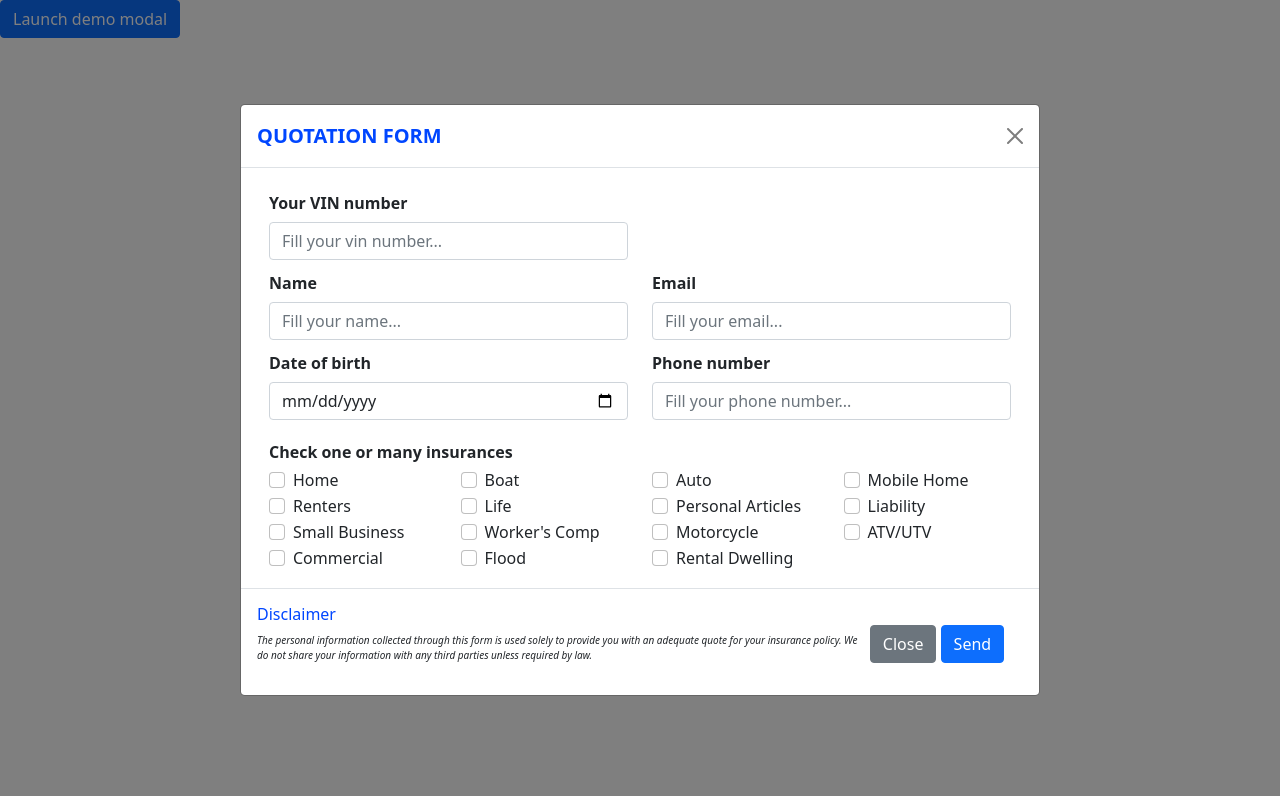
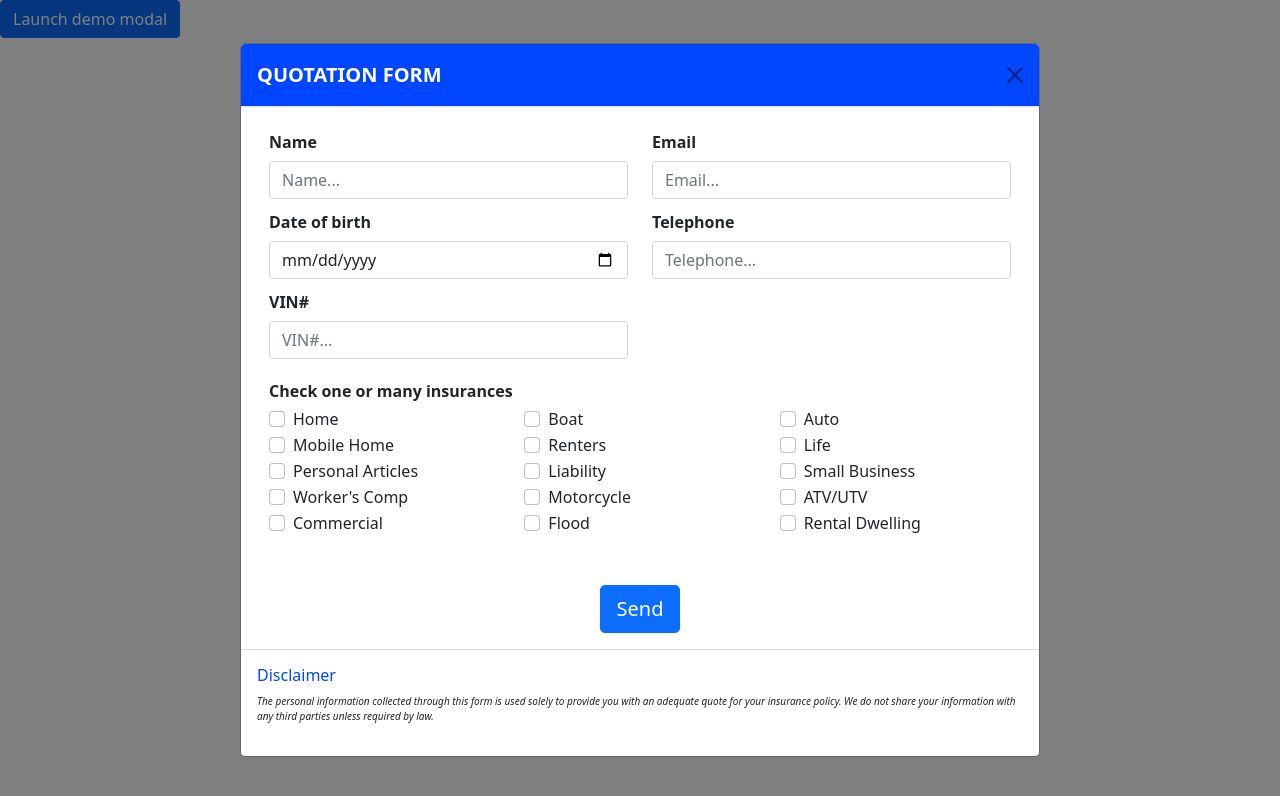
Before and after one commit to hyacinthe237/majestic-modal, a plain HTML site: page index.html in a window 1280 px wide. Both pictures are taken after a click on the button "Launch demo modal". Drawn offline with nearby package versions, Linux system fonts and the light colour scheme.

Commit message:
modification

```diff
--- a/index.html
+++ b/index.html
@@ -15,10 +15,10 @@
   <!-- Modal -->
   <div class="modal fade" id="quotationModal" tabindex="-1" aria-labelledby="quotationModalLabel" aria-hidden="true">
     <div class="modal-dialog modal-dialog-centered modal-dialog-scrollable modal-lg">
-      <div class="modal-content">
-        <div class="modal-header">
-          <h5 class="modal-title" id="exampleModalLabel" style="color: #0046FF; text-transform: uppercase;font-weight: 900;">Quotation form</h5>
-          <button type="button" class="btn-close" data-bs-dismiss="modal" aria-label="Close"></button>
+      <div class="modal-content bg-white">
+        <div class="modal-header" style="background-color: #0046FF; color: white;">
+          <h5 class="modal-title" id="exampleModalLabel" style="color: white; text-transform: uppercase;font-weight: 900;">Quotation form</h5>
+          <button type="button" class="btn-close" style="color: white;" data-bs-dismiss="modal" aria-label="Close"></button>
         </div>
         <div class="modal-body">
             <form>
@@ -26,22 +26,14 @@
                     <div class="row">
                         <div class="col-sm-6">
                             <div class="mb-1">
-                                <label for="vin" class="col-form-label fw-bold">Your VIN number</label>
-                                <input type="text" class="form-control" id="vin" name="vin" placeholder="Fill your vin number...">
-                            </div>
-                        </div>
-                        <div class="col-sm-6"></div>
-
-                        <div class="col-sm-6">
-                            <div class="mb-1">
                                 <label for="name" class="col-form-label fw-bold">Name</label>
-                                <input type="text" class="form-control" id="name" name="name" placeholder="Fill your name...">
+                                <input type="text" class="form-control" id="name" name="name" placeholder="Name...">
                             </div>
                         </div>
                         <div class="col-sm-6">
                             <div class="mb-1">
                                 <label for="email" class="col-form-label fw-bold">Email</label>
-                                <input type="text" class="form-control" id="email" name="email" placeholder="Fill your email...">
+                                <input type="text" class="form-control" id="email" name="email" placeholder="Email...">
                             </div>
                         </div>
                         <div class="col-sm-6">
@@ -52,104 +44,115 @@
                         </div>
                         <div class="col-sm-6">
                             <div class="mb-1">
-                                <label for="phone" class="col-form-label fw-bold">Phone number</label>
-                                <input type="text" class="form-control" id="phone" name="phone" placeholder="Fill your phone number...">
+                                <label for="phone" class="col-form-label fw-bold">Telephone</label>
+                                <input type="text" class="form-control" id="phone" name="phone" placeholder="Telephone...">
+                            </div>
+                        </div>
+                        <div class="col-sm-6">
+                            <div class="mb-1">
+                                <label for="vin" class="col-form-label fw-bold">VIN#</label>
+                                <input type="text" class="form-control" id="vin" name="vin" placeholder="VIN#...">
                             </div>
                         </div>
                     </div>
                     <div class="row mt-3">
                         <div class="col-sm-12 mb-1 fw-bold">Check one or many insurances</div>
-                        <div class="col-lg-3 col-md-3 col-sm-3 col-xs-3 col-3">
+                        <div class="col-lg-4 col-md-4 col-sm-4 col-xs-4 col-4">
                             <div class="form-check">
                                 <input class="form-check-input" type="checkbox" value="Home" name="insurances[]">
                                 <label class="form-check-label" for="flexCheckDefault" style="white-space:nowrap;">Home</label>
                             </div>
                         </div>
-                        <div class="col-lg-3 col-md-3 col-sm-3 col-xs-3 col-3">
+                        <div class="col-lg-4 col-md-4 col-sm-4 col-xs-4 col-4">
                             <div class="form-check">
                                 <input class="form-check-input" type="checkbox" value="Boat" name="insurances[]">
                                 <label class="form-check-label" for="flexCheckDefault" style="white-space:nowrap;">Boat</label>
                             </div>
                         </div>
-                        <div class="col-lg-3 col-md-3 col-sm-3 col-xs-3 col-3">
+                        <div class="col-lg-4 col-md-4 col-sm-4 col-xs-4 col-4">
                             <div class="form-check">
                                 <input class="form-check-input" type="checkbox" value="Auto" name="insurances[]">
                                 <label class="form-check-label" for="flexCheckDefault" style="white-space:nowrap;">Auto</label>
                             </div>
                         </div>
-                        <div class="col-lg-3 col-md-3 col-sm-3 col-xs-3 col-3">
+                        <div class="col-lg-4 col-md-4 col-sm-4 col-xs-4 col-4">
                             <div class="form-check">
                                 <input class="form-check-input" type="checkbox" value="Mobile Home" name="insurances[]">
                                 <label class="form-check-label" for="flexCheckDefault" style="white-space:nowrap;">Mobile Home</label>
                             </div>
                         </div>
-                        <div class="col-lg-3 col-md-3 col-sm-3 col-xs-3 col-3">
+                        <div class="col-lg-4 col-md-4 col-sm-4 col-xs-4 col-4">
                             <div class="form-check">
                                 <input class="form-check-input" type="checkbox" value="Renters" name="insurances[]">
                                 <label class="form-check-label" for="flexCheckDefault" style="white-space:nowrap;">Renters</label>
                             </div>
                         </div>
-                        <div class="col-lg-3 col-md-3 col-sm-3 col-xs-3 col-3">
+                        <div class="col-lg-4 col-md-4 col-sm-4 col-xs-4 col-4">
                             <div class="form-check">
                                 <input class="form-check-input" type="checkbox" value="Life" name="insurances[]">
                                 <label class="form-check-label" for="flexCheckDefault" style="white-space:nowrap;">Life</label>
                             </div>
                         </div>
-                        <div class="col-lg-3 col-md-3 col-sm-3 col-xs-3 col-3">
+                        <div class="col-lg-4 col-md-4 col-sm-4 col-xs-4 col-4">
                             <div class="form-check">
                                 <input class="form-check-input" type="checkbox" value="Personal Articles" name="insurances[]">
                                 <label class="form-check-label" for="flexCheckDefault" style="white-space:nowrap;">Personal Articles</label>
                             </div>
                         </div>
-                        <div class="col-lg-3 col-md-3 col-sm-3 col-xs-3 col-3">
+                        <div class="col-lg-4 col-md-4 col-sm-4 col-xs-4 col-4">
                             <div class="form-check">
                                 <input class="form-check-input" type="checkbox" value="Liability" name="insurances[]">
                                 <label class="form-check-label" for="flexCheckDefault" style="white-space:nowrap;">Liability</label>
                             </div>
                         </div>
-                        <div class="col-lg-3 col-md-3 col-sm-3 col-xs-3 col-3">
+                        <div class="col-lg-4 col-md-4 col-sm-4 col-xs-4 col-4">
                             <div class="form-check">
                                 <input class="form-check-input" type="checkbox" value="Small Business" name="insurances[]">
                                 <label class="form-check-label" for="flexCheckDefault" style="white-space:nowrap;">Small Business</label>
                             </div>
                         </div>
-                        <div class="col-lg-3 col-md-3 col-sm-3 col-xs-3 col-3">
+                        <div class="col-lg-4 col-md-4 col-sm-4 col-xs-4 col-4">
                             <div class="form-check">
                                 <input class="form-check-input" type="checkbox" value="Worker's Comp" name="insurances[]">
                                 <label class="form-check-label" for="flexCheckDefault" style="white-space:nowrap;">Worker's Comp</label>
                             </div>
                         </div>
-                        <div class="col-lg-3 col-md-3 col-sm-3 col-xs-3 col-3">
+                        <div class="col-lg-4 col-md-4 col-sm-4 col-xs-4 col-4">
                             <div class="form-check">
                                 <input class="form-check-input" type="checkbox" value="Motorcycle" name="insurances[]">
                                 <label class="form-check-label" for="flexCheckDefault" style="white-space:nowrap;">Motorcycle</label>
                             </div>
                         </div>
-                        <div class="col-lg-3 col-md-3 col-sm-3 col-xs-3 col-3">
+                        <div class="col-lg-4 col-md-4 col-sm-4 col-xs-4 col-4">
                             <div class="form-check">
                                 <input class="form-check-input" type="checkbox" value="ATV/UTV" name="insurances[]">
                                 <label class="form-check-label" for="flexCheckDefault" style="white-space:nowrap;">ATV/UTV</label>
                             </div>
                         </div>
-                        <div class="col-lg-3 col-md-3 col-sm-3 col-xs-3 col-3">
+                        <div class="col-lg-4 col-md-4 col-sm-4 col-xs-4 col-4">
                             <div class="form-check">
                                 <input class="form-check-input" type="checkbox" value="Commercial" name="insurances[]">
                                 <label class="form-check-label" for="flexCheckDefault" style="white-space:nowrap;">Commercial</label>
                             </div>
                         </div>
-                        <div class="col-lg-3 col-md-3 col-sm-3 col-xs-3 col-3">
+                        <div class="col-lg-4 col-md-4 col-sm-4 col-xs-4 col-4">
                             <div class="form-check">
                                 <input class="form-check-input" type="checkbox" value="Flood" name="insurances[]">
                                 <label class="form-check-label" for="flexCheckDefault" style="white-space:nowrap;">Flood</label>
                             </div>
                         </div>
-                        <div class="col-lg-3 col-md-3 col-sm-3 col-xs-3 col-3">
+                        <div class="col-lg-4 col-md-4 col-sm-4 col-xs-4 col-4">
                             <div class="form-check">
                                 <input class="form-check-input" type="checkbox" value="Rental Dwelling" name="insurances[]">
                                 <label class="form-check-label white-space-nowrap" for="flexCheckDefault" style="white-space:nowrap;">Rental Dwelling</label>
                             </div>
                         </div>
                     </div>
+                    <div class="row mt-5">
+                        <div class="col-sm-4 offset-sm-4 text-center">
+                            <button type="button" class="btn btn-primary btn-lg btn-">Send</button>
+                        </div>
+                      </div>
                   </div>
             </form>
         </div>
@@ -159,10 +162,6 @@
                     <h6 style="color: #0046FF">Disclaimer</h6>
                     <p class="fst-italic" style="font-size: 10px;">The personal information collected through this form is used solely to provide you with an adequate quote for your insurance policy. We do not share your information with any third parties unless required by law.</p>
                 </div>
-                <div style="flex:20%;">
-                    <button type="button" class="btn btn-secondary mt-1" data-bs-dismiss="modal">Close</button>
-                    <button type="button" class="btn btn-primary mt-1">Send</button>
-                </div>
             </div>
         </div>
       </div>
```
